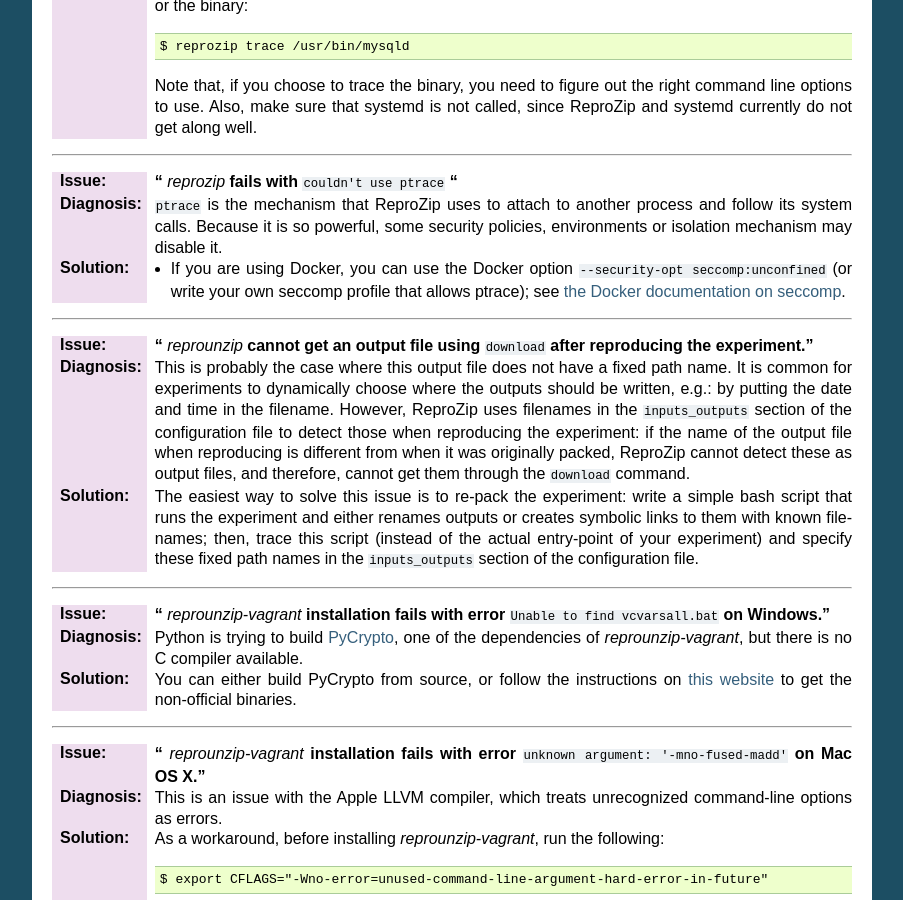
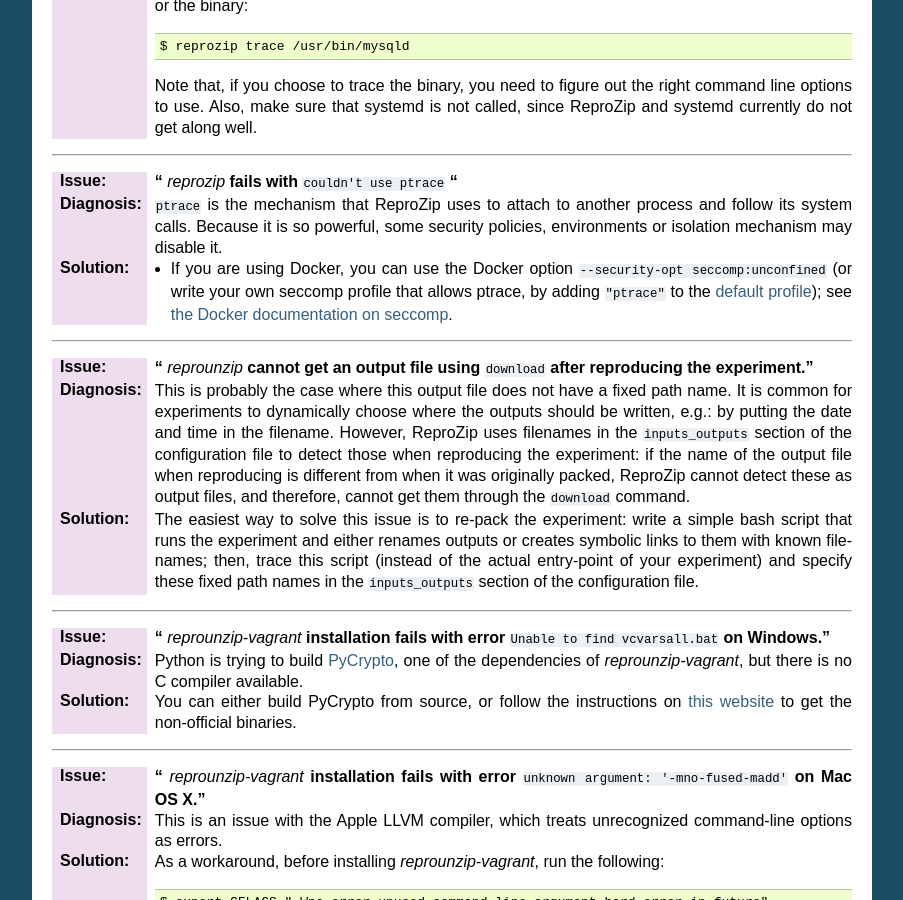
Before and after one commit to VIDA-NYU/reprozip, a Sphinx documentation site: the page built from docs/troubleshooting.rst, in a window 1280 px wide and 900 px high, scrolled down 637 px. Shown: the whole window, without its empty margins (198-1101 px from the left). Built offline with Sphinx 7.4.7, drawn with Linux system fonts in a browser that asks for light colours.

Commit message:
DOC: Update instructions on Docker and seccomp

```diff
--- a/docs/troubleshooting.rst
+++ b/docs/troubleshooting.rst
@@ -44,7 +44,7 @@
 :Diagnosis: ``ptrace`` is the mechanism that ReproZip uses to attach to another process and follow its system calls. Because it is so powerful, some security policies, environments or isolation mechanism may disable it.
 :Solution:
 
- * If you are using Docker, you can use the Docker option ``--security-opt seccomp:unconfined`` (or write your own seccomp profile that allows ptrace); see `the Docker documentation on seccomp <https://docs.docker.com/engine/security/seccomp/>`__.
+ * If you are using Docker, you can use the Docker option ``--security-opt seccomp:unconfined`` (or write your own seccomp profile that allows ptrace, by adding ``"ptrace"`` to the `default profile <https://github.com/moby/moby/blob/master/profiles/seccomp/default.json>`__); see `the Docker documentation on seccomp <https://docs.docker.com/engine/security/seccomp/>`__.
 
 ------------
 
```
